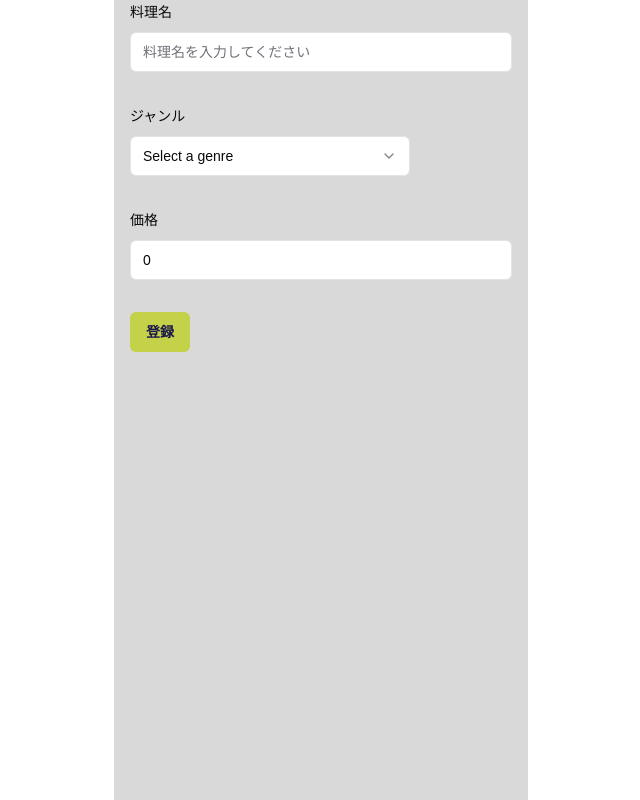
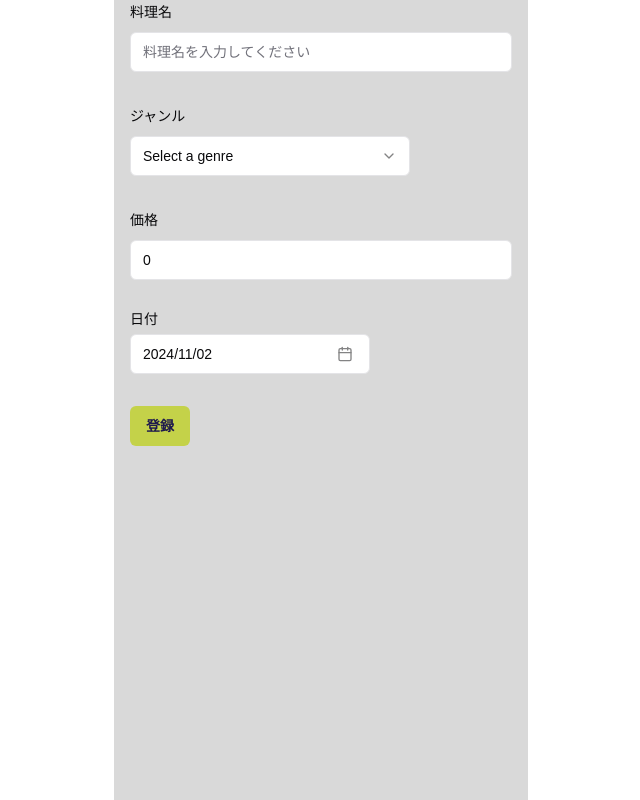
Before and after one commit to u5u5u5u/matcha_log, a Next.js app: page /matcha/registration in a window 1280 px wide. Shown: the whole page, without its empty margins (319-959 px from the left). Built offline with nearby package versions, Linux system fonts and the light colour scheme.

Commit message:
date pickerをコンポーネント化

```diff
--- a/src/app/matcha/registration/components/DatePicker.tsx
+++ /dev/null
@@ -1,43 +0,0 @@
-"use client";
-
-import * as React from "react";
-import { format } from "date-fns";
-import { Calendar as CalendarIcon } from "lucide-react";
-
-import { cn } from "@/lib/utils";
-import { Button } from "@/components/ui/button";
-import { Calendar } from "@/components/ui/calendar";
-import {
-  Popover,
-  PopoverContent,
-  PopoverTrigger,
-} from "@/components/ui/popover";
-
-export function DatePickerDemo() {
-  const [date, setDate] = React.useState<Date>();
-
-  return (
-    <Popover>
-      <PopoverTrigger asChild>
-        <Button
-          variant={"outline"}
-          className={cn(
-            "w-[280px] justify-start text-left font-normal",
-            !date && "text-muted-foreground"
-          )}
-        >
-          <CalendarIcon />
-          {date ? format(date, "PPP") : <span>Pick a date</span>}
-        </Button>
-      </PopoverTrigger>
-      <PopoverContent className="w-auto p-0">
-        <Calendar
-          mode="single"
-          selected={date}
-          onSelect={setDate}
-          initialFocus
-        />
-      </PopoverContent>
-    </Popover>
-  );
-}
--- /dev/null
+++ b/src/app/matcha/registration/components/DatePickerField.tsx
@@ -0,0 +1,70 @@
+"use client";
+
+import * as React from "react";
+import { format } from "date-fns";
+import { Calendar as CalendarIcon } from "lucide-react";
+
+import { cn } from "@/lib/utils";
+
+import {
+  FormControl,
+  FormItem,
+  FormLabel,
+  FormMessage,
+} from "@/components/ui/form";
+import { Button } from "@/components/ui/button";
+import { Calendar } from "@/components/ui/calendar";
+import { ja } from "date-fns/locale";
+import {
+  Popover,
+  PopoverContent,
+  PopoverTrigger,
+} from "@/components/ui/popover";
+import { ControllerRenderProps } from "react-hook-form";
+
+interface DatePickerProps {
+  field: ControllerRenderProps;
+}
+
+const DatePickerField: React.FC<DatePickerProps> = ({ field }) => {
+  return (
+    <FormItem className="flex flex-col">
+      <FormLabel>日付</FormLabel>
+      <Popover>
+        <PopoverTrigger asChild>
+          <FormControl>
+            <Button
+              variant={"outline"}
+              className={cn(
+                "w-[240px] pl-3 text-left font-normal",
+                !field.value && "text-muted-foreground"
+              )}
+            >
+              {field.value ? (
+                format(field.value, "yyyy/MM/dd")
+              ) : (
+                <span>日付を選択</span>
+              )}
+              <CalendarIcon className="ml-auto h-4 w-4 opacity-50" />
+            </Button>
+          </FormControl>
+        </PopoverTrigger>
+        <PopoverContent className="w-auto p-0" align="start">
+          <Calendar
+            mode="single"
+            locale={ja}
+            selected={field.value}
+            onSelect={field.onChange}
+            disabled={(date) =>
+              date > new Date() || date < new Date("1900-01-01")
+            }
+            initialFocus
+          />
+        </PopoverContent>
+      </Popover>
+      <FormMessage />
+    </FormItem>
+  );
+};
+
+export default DatePickerField;
--- a/src/app/matcha/registration/page.tsx
+++ b/src/app/matcha/registration/page.tsx
@@ -2,19 +2,20 @@
 
 import { zodResolver } from "@hookform/resolvers/zod";
 import { useForm } from "react-hook-form";
-import { number, z } from "zod";
+import { z } from "zod";
 
 import { Button } from "@/components/ui/button";
 import { Form, FormField } from "@/components/ui/form";
 
 import InputField from "./components/InputField";
 import GenreSelectField from "./components/GenreSelectField";
+import DatePickerField from "./components/DatePickerField";
 
 const formSchema = z.object({
   name: z.string(),
   genre: z.string(),
   price: z.number().positive(),
-  // date: z.string(),
+  date: z.date(),
   // shop: z.number(),
   // prefecture: z.number(),
   // bitterness: z.number(),
@@ -29,7 +30,7 @@ const Registration = () => {
       name: "",
       genre: "",
       price: 0,
-      // date: "",
+      date: new Date(),
       // shop: 0,
       // prefecture: 0,
       // bitterness: 0,
@@ -99,6 +100,13 @@ const Registration = () => {
             />
           )}
         />
+        <FormField
+          control={form.control}
+          name="date"
+          render={({ field }) => (
+            <DatePickerField field={field} />
+          )}
+        />
         <Button
           type="submit"
           className="text-secondary-950 font-bold bg-primary-400 hover:bg-primary-500"
```
